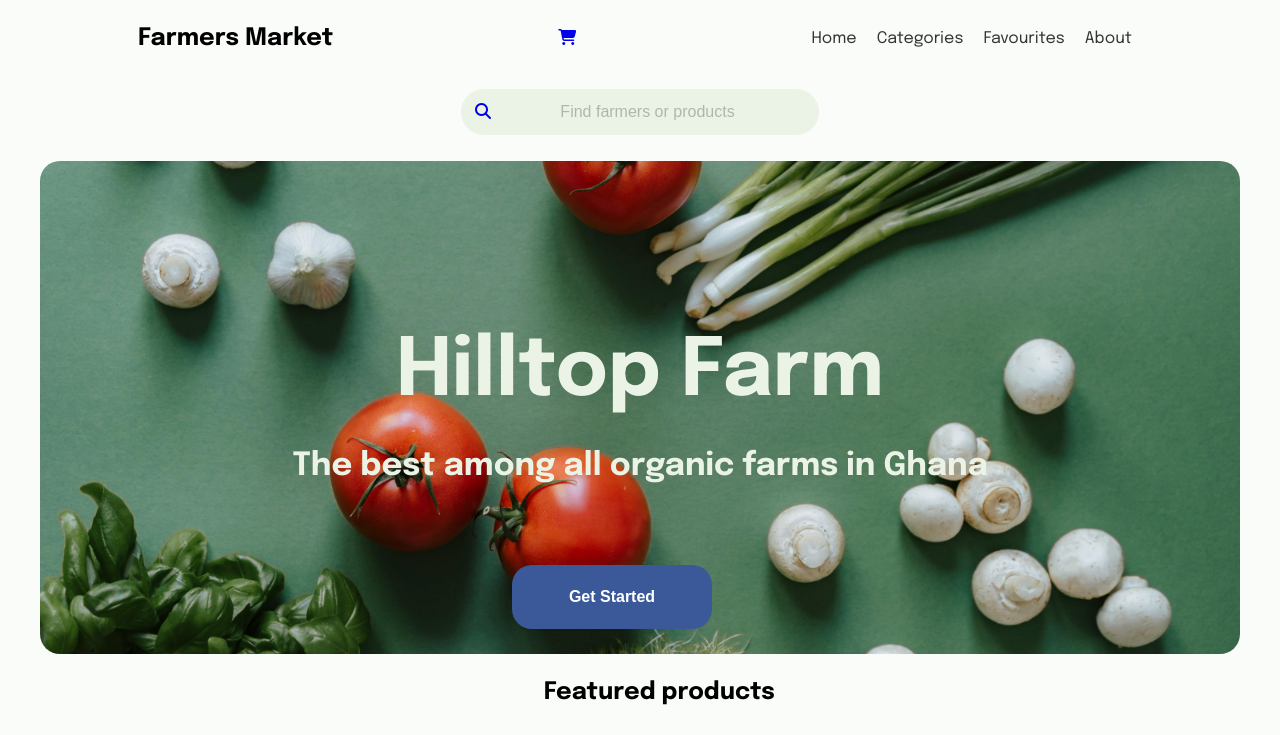
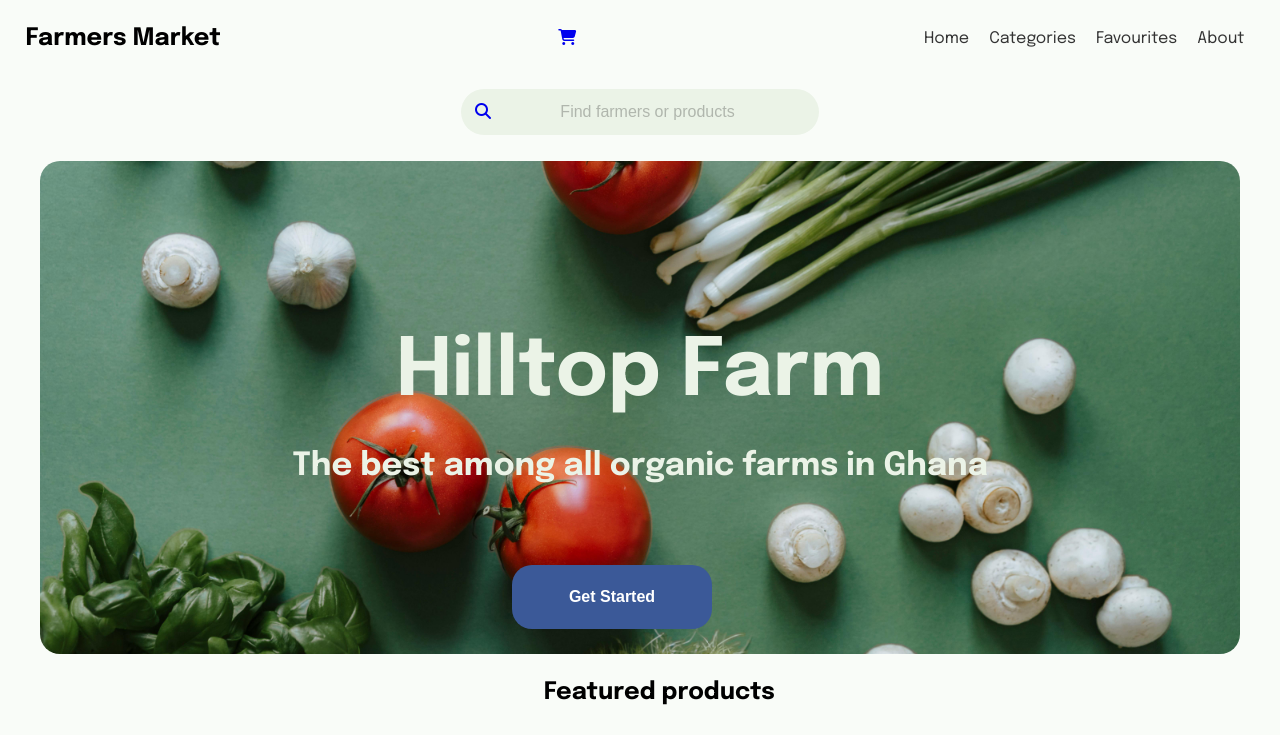
Before and after one commit to ELI-LOGINS/farmers-market, a plain HTML site: page index.html in a window 1280 px wide. Shown: the top 735 px of the page. Drawn offline with Linux system fonts and the light colour scheme.

Commit message:
initial commit

```diff
--- a/index.css
+++ b/index.css
@@ -12,7 +12,7 @@ body{
 
 .heada{
     display: flex;
-    justify-content: space-around;
+    justify-content: space-between;
     align-items: center;
     margin: auto;
     padding: 2%;
@@ -39,7 +39,7 @@ nav{
     flex-direction: row;
     align-items: center;
 }
-
+/*  */
 nav a{
     height: 100%;
     padding: 0 10px;
```
Also changed, not shown: index.html (+1 -0 lines).
